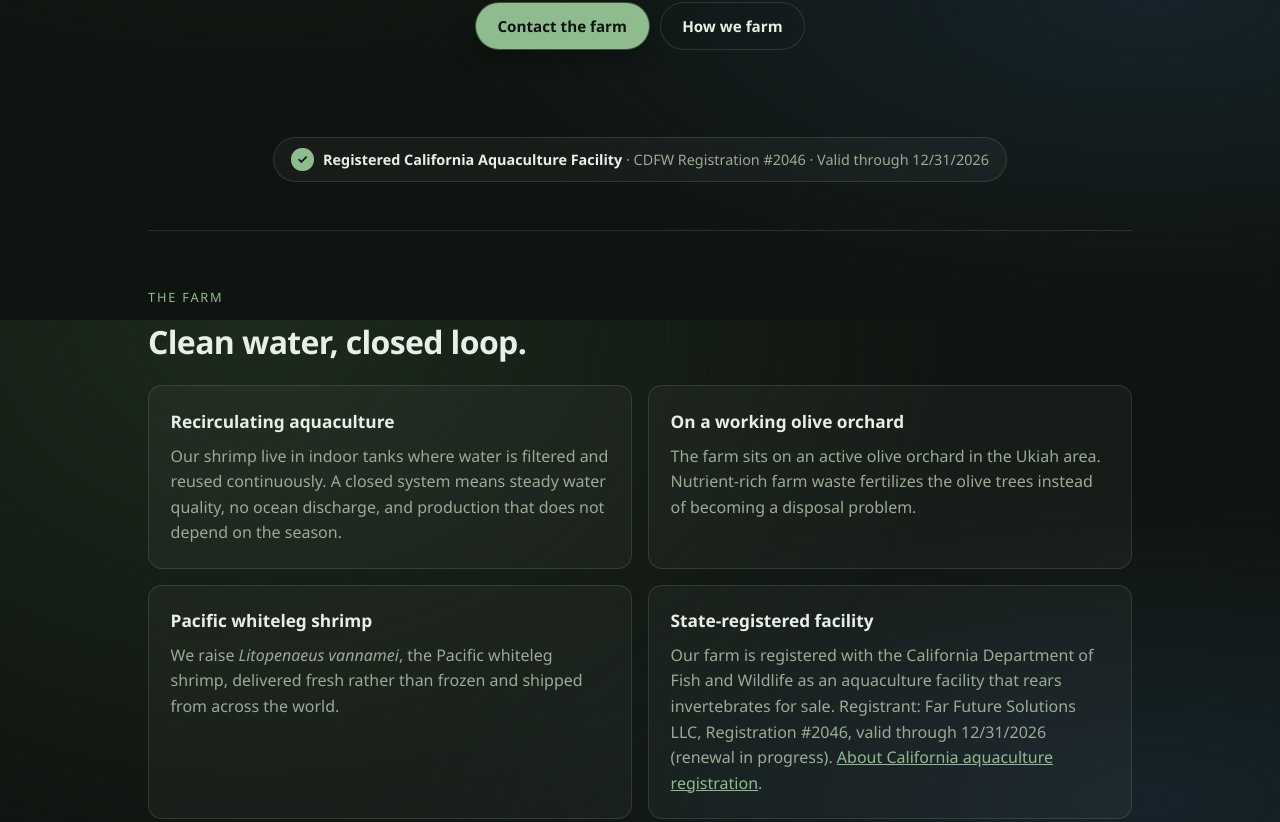
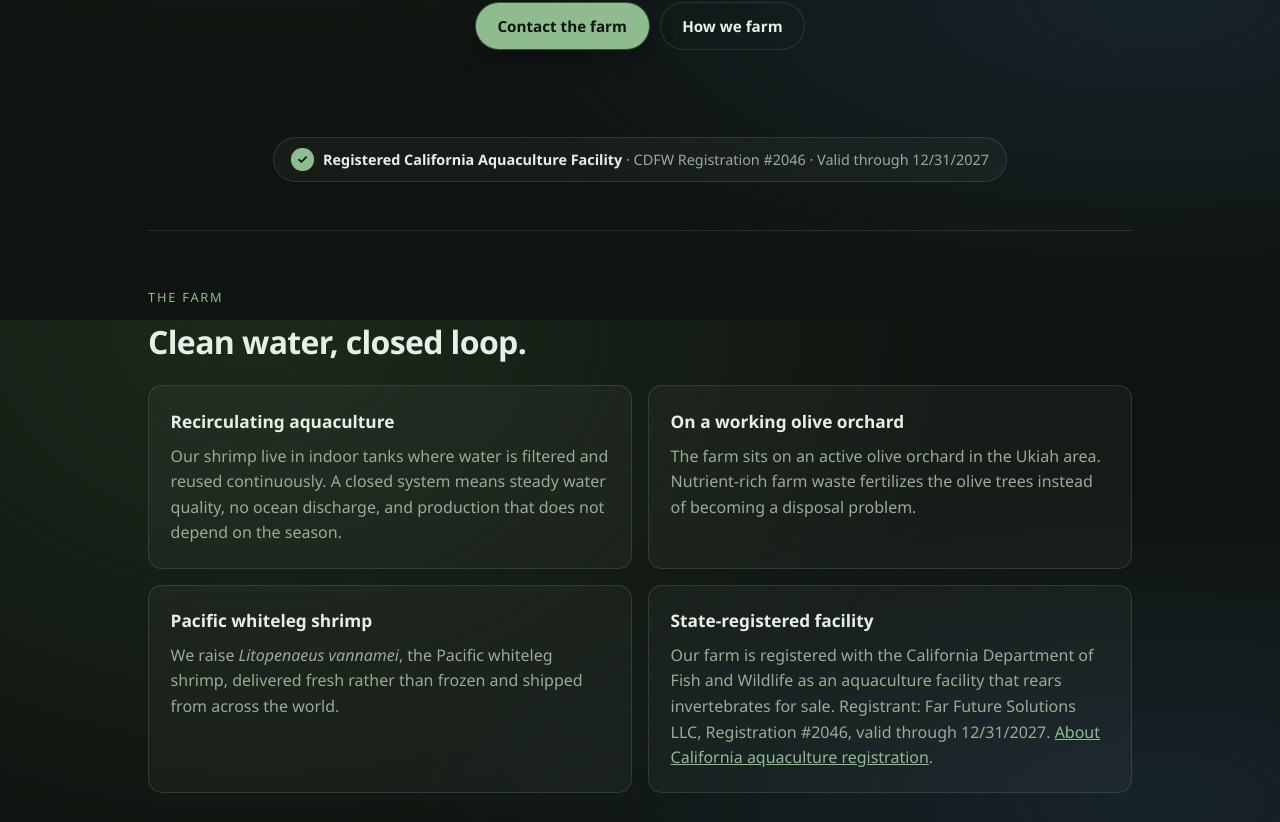
Before and after one commit to PuaNow/norcal-premier-prawn, a plain HTML site: page index.html in a window 1280 px wide. Shown: the part 480-1302 px from the top of the page. Drawn offline with Linux system fonts and the light colour scheme.

Commit message:
Update CDFW registration valid-through date to 12/31/2027

```diff
--- a/index.html
+++ b/index.html
@@ -49,7 +49,7 @@
 
     <aside class="trust" aria-label="Aquaculture registration">
       <span class="trust-mark" aria-hidden="true">&#10003;</span>
-      <span><strong>Registered California Aquaculture Facility</strong> · CDFW Registration #2046 · Valid through 12/31/2026</span>
+      <span><strong>Registered California Aquaculture Facility</strong> · CDFW Registration #2046 · Valid through 12/31/2027</span>
     </aside>
 
     <section id="farm" class="block">
@@ -70,7 +70,7 @@
         </article>
         <article class="card">
           <h3>State-registered facility</h3>
-          <p>Our farm is registered with the California Department of Fish and Wildlife as an aquaculture facility that rears invertebrates for sale. Registrant: Far Future Solutions LLC, Registration #2046, valid through 12/31/2026 (renewal in progress). <a href="https://wildlife.ca.gov/Conservation/Aquaculture" target="_blank" rel="noopener">About California aquaculture registration</a>.</p>
+          <p>Our farm is registered with the California Department of Fish and Wildlife as an aquaculture facility that rears invertebrates for sale. Registrant: Far Future Solutions LLC, Registration #2046, valid through 12/31/2027. <a href="https://wildlife.ca.gov/Conservation/Aquaculture" target="_blank" rel="noopener">About California aquaculture registration</a>.</p>
         </article>
       </div>
     </section>
```
Also changed, not shown: pricing/index.html (+1 -1 lines).
